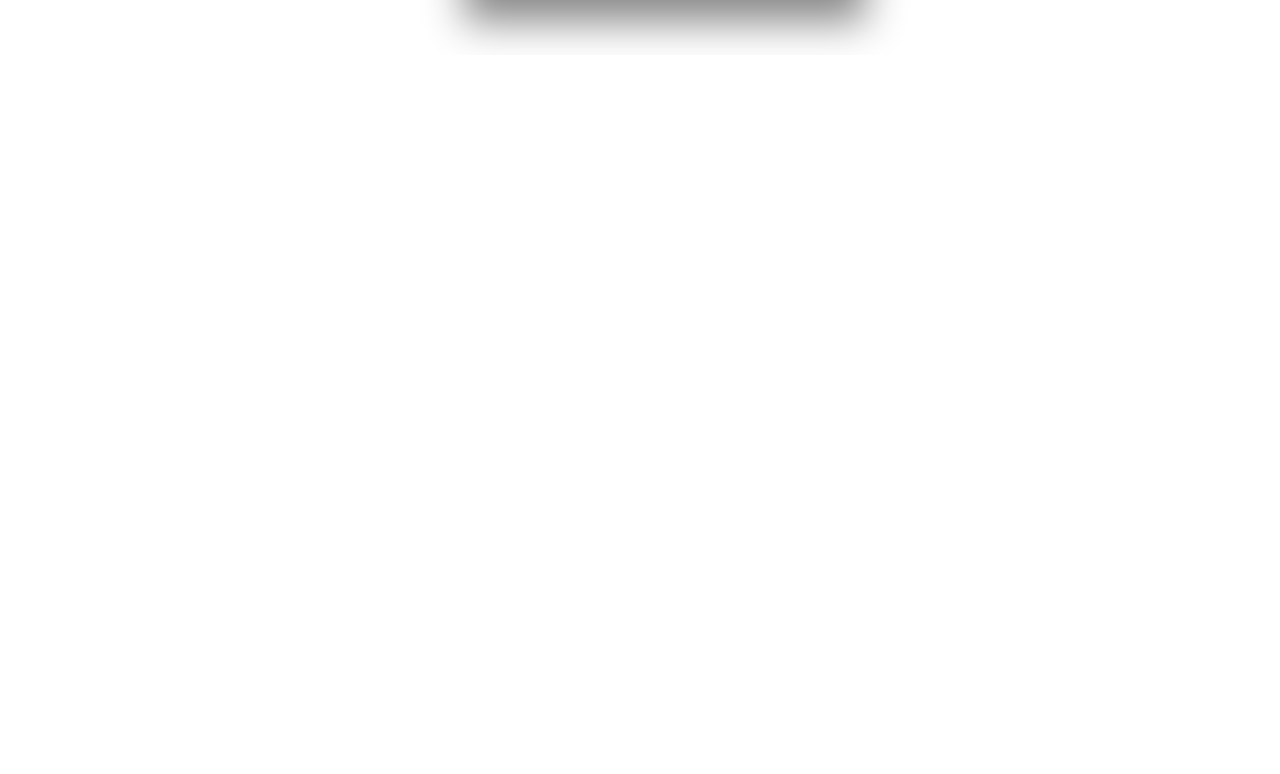
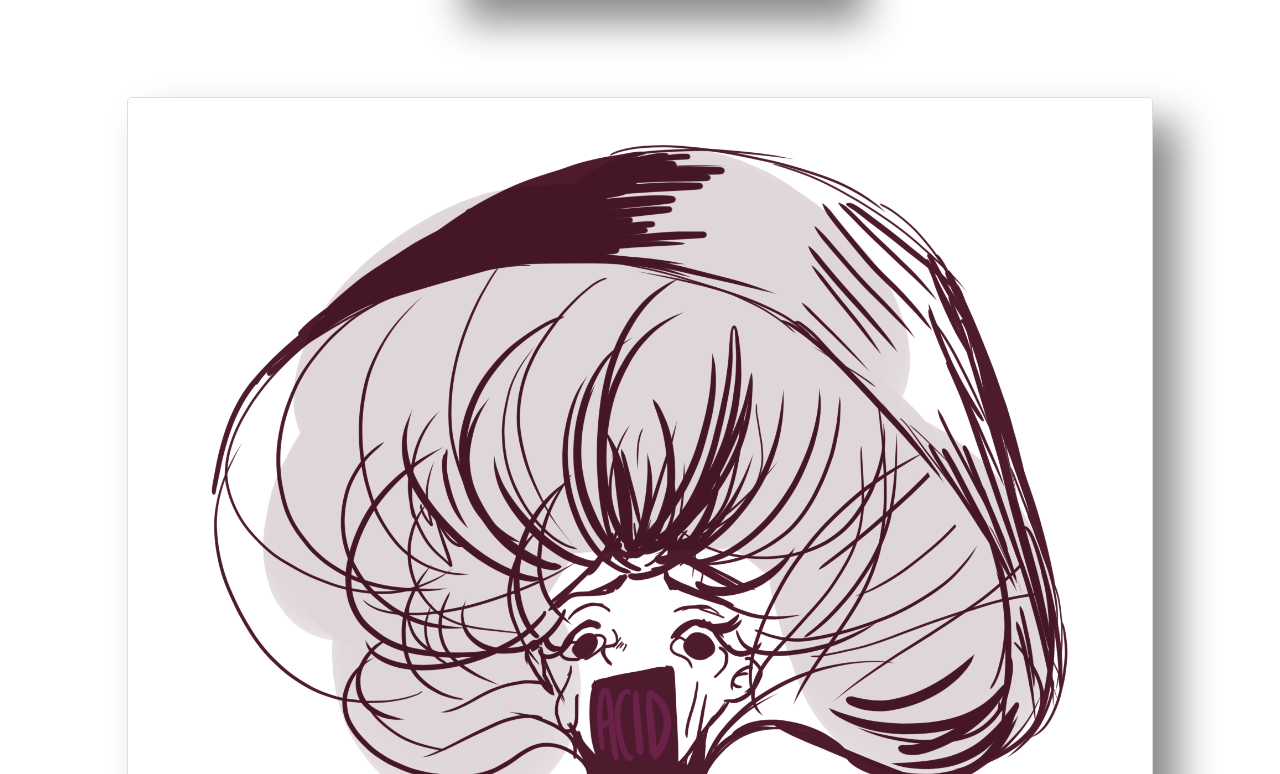
Before and after one commit to LeyZDragon/LeyZDragon.github.io, a plain HTML site: page index.html in a window 1280 px wide. Shown: the part 4606-5380 px from the top of the page. Before the commit the page ends 4661 px from the top, so only its background shows below. Drawn offline with Linux system fonts and the light colour scheme.

Commit message:
Update index.html

```diff
--- a/index.html
+++ b/index.html
@@ -30,5 +30,6 @@
          <img src= 'haru2.png' alt='More concept art for Heartless.' />
          <img src= 'Haruka and her Katana.png' alt='Further concept art for Heartless.' />
          <img src= 'kurisu.png' alt='Makise Kurisu from Steins;Gate' />
+         <img src= 'NewCanvas1ass.png' alt='A little psychedelic art.' />
   </body>
 </html>
```
